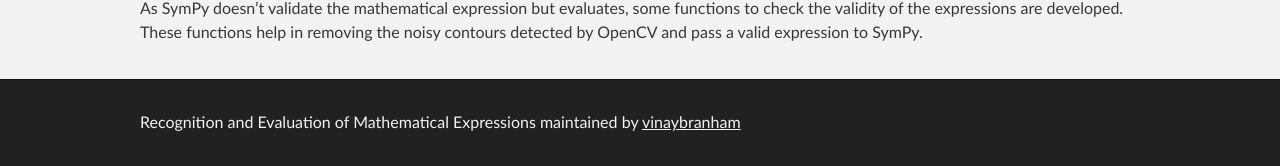
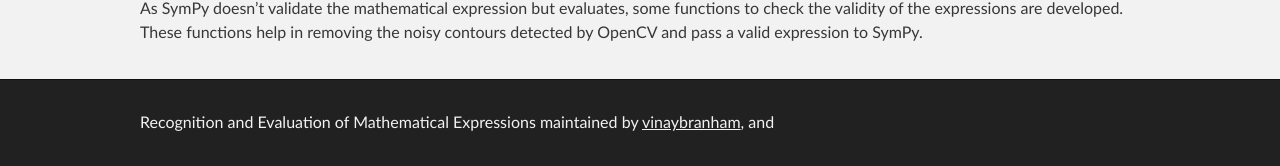
Before and after one commit to vinaybranham/ml, a Jekyll site: the page built from index.md, in a window 1280 px wide and 900 px high, scrolled down 1980 px. Shown: the part 731-897 px from the top of the window. Built offline with Jekyll 4.4.1, drawn with Linux system fonts in a browser that asks for light colours; our own code applies the rules of GitHub Pages for plain Markdown files.

Commit message:
footer updated

```diff
--- a/_layouts/default.html
+++ b/_layouts/default.html
@@ -40,7 +40,7 @@
     <div id="footer_wrap" class="outer">
       <footer class="inner">
         {% if site.github.is_project_page %}
-        <p class="copyright">{{ site.title | default: site.github.repository_name }} maintained by <a href="{{ site.github.owner_url }}">{{ site.github.owner_name }}</a></p>
+	<p class="copyright">{{ site.title | default: site.github.repository_name }} maintained by <a href="{{ site.github.owner_url }}">{{ site.github.owner_name }}</a>, <a href="https://github.com/risarapu"></a> and <a href="https://github.com/skommur1"></a></p>
         {% endif %}
       </footer>
     </div>
```
